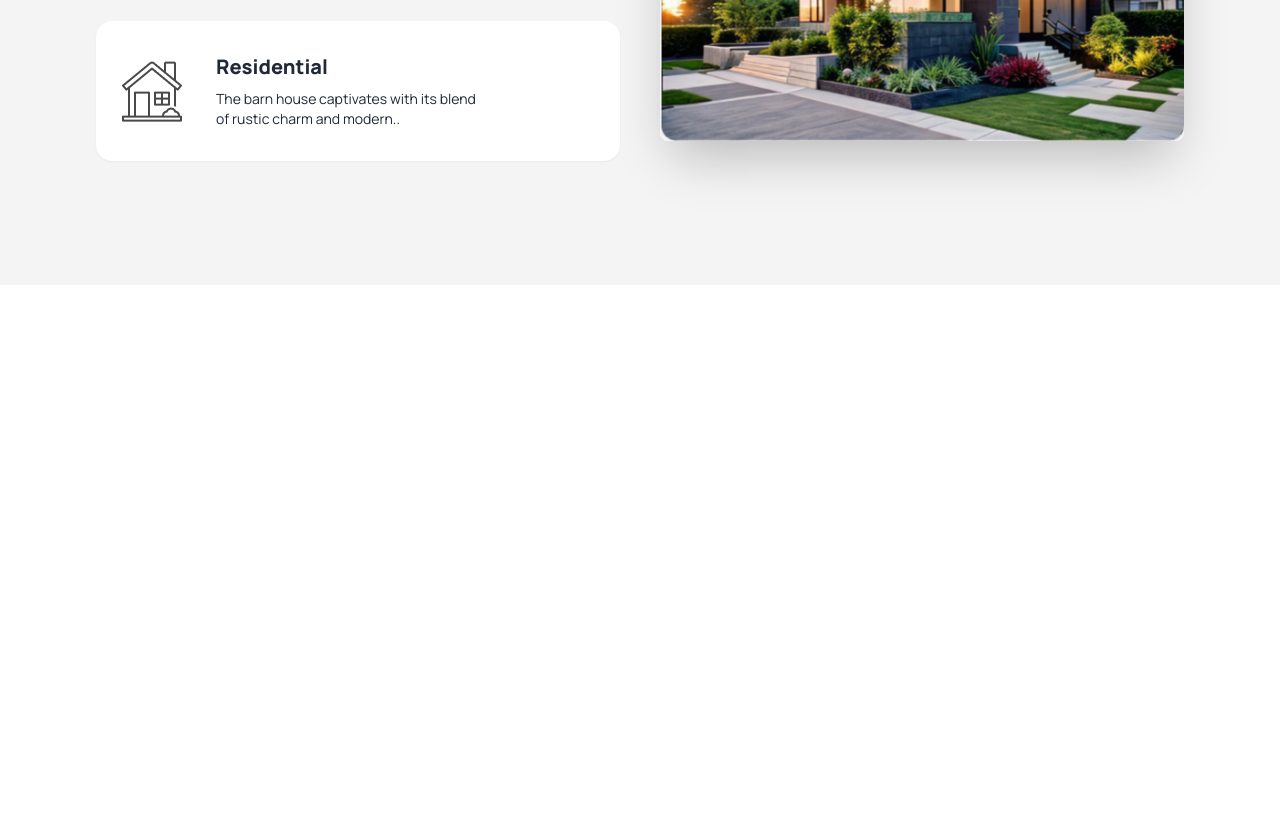
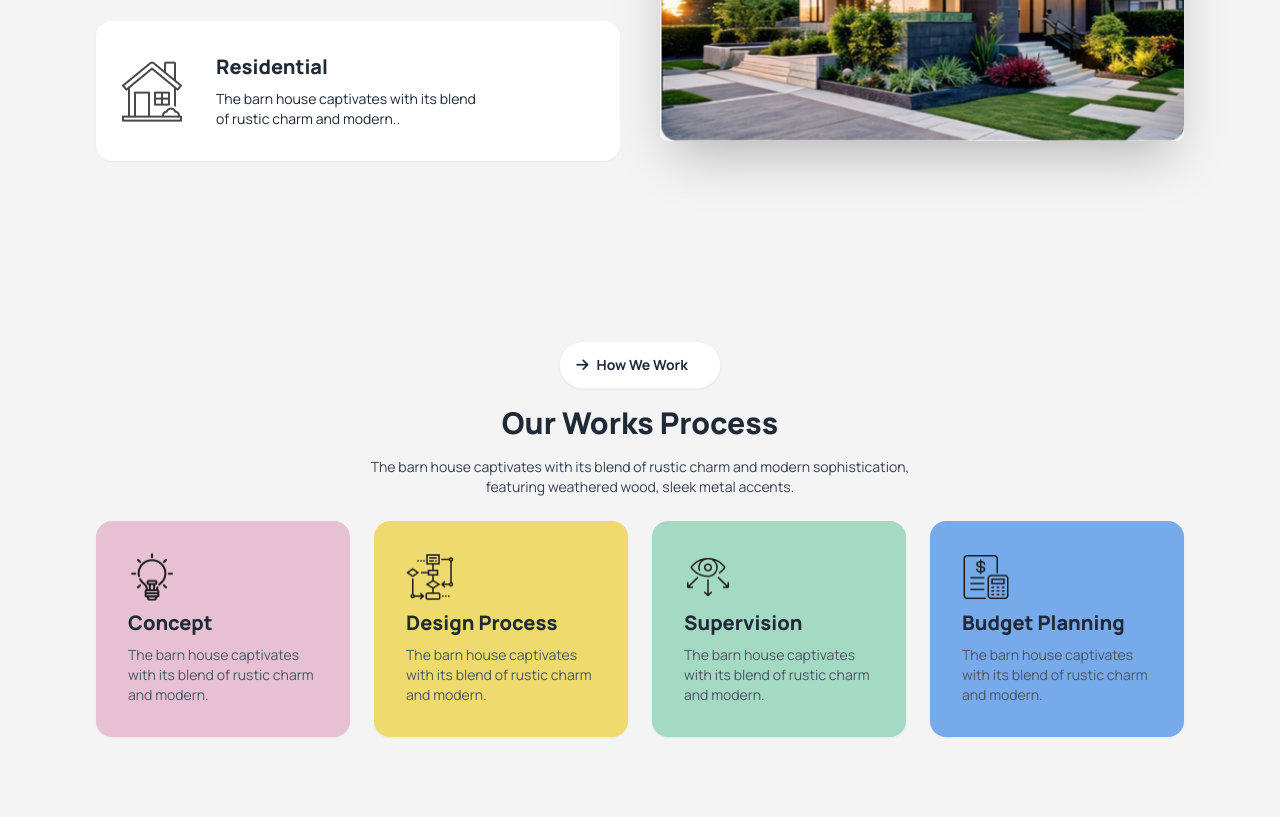
Before and after one commit to AB-Anam/Ass3-TailwindCss, a plain HTML site: page index.html in a window 1280 px wide. Shown: the part 1199-2016 px from the top of the page. Before the commit the page ends 1484 px from the top, so only its background shows below. Drawn offline with nearby package versions, Linux system fonts and the light colour scheme.

Commit message:
work process Section done

```diff
--- a/index.html
+++ b/index.html
@@ -28,7 +28,11 @@
                 'barn-primary': '#ABEF5F',
                 'grey': 'rgba(255, 255, 255, 0)',
                 'grey6': '#212121',
-                'white-somke': '#F4F4F4'
+                'white-somke': '#F4F4F4',
+                'blue': '#77AAEA',
+                'green': '#A4DAC3',
+                'pink':'#E7C1D3',
+                'yellow': '#EFDA6E'
 
             }
             }
@@ -94,6 +98,7 @@
    </section>
    <!-- DaisyUI Hero -->
     <main class="w-full bg-white-somke">
+      <!-- About Us Section -->
       <section class="mx-auto px-2 lg:px-20 pt-4 lg:pt-14">
         <div class="hero min-h-screen">
           <div class="hero-content grid grid-cols-1 lg:grid-cols-2 gap-8 lg:gap-10">
@@ -143,7 +148,50 @@
           </div>
         </div>
       </section>
-      <section>
+       <!--Our Work Process Section -->
+      <section class="mx-auto px-2 lg:px-24 pt-4 lg:py-14">
+        <div class="grid">
+          <div class="flex justify-center">
+            <a class="btn rounded-full font-bold bg-base-100"> <i class="fa-solid fa-arrow-right"></i>
+              How We Work
+              <span class="text-sm px-1 py-1 rounded-full text-white  origin-center -rotate-45 font-extralight"></span>
+            </i></a>
+          </div>
+          <h2 class="text-center font-extrabold text-3xl py-4">Our Works Process</h2>
+          <p class="text-center text-sm text-gray-700">The barn house captivates with its blend of rustic charm and modern sophistication,<br>
+            featuring weathered wood, sleek metal accents.</p>
+        </div>
+        <!-- About Us Cards -->
+        <div class="grid grid-cols-1 lg:grid-cols-4 gap-6 py-6">
+          <div class="card bg-base-100 shadow-sm bg-pink">
+            <div class="card-body">
+              <img src="./assets/concept.png" alt="" class="w-1/4">
+              <h2 class="card-title font-extrabold">Concept</h2>
+              <p class="text-sm text-gray-600">The barn house captivates with its blend of rustic charm and modern.</p>
+            </div>
+          </div>
+          <div class="card bg-yellow shadow-sm">
+            <div class="card-body">
+              <img src="./assets/flow-chart.png" alt="" class="w-1/4">
+              <h2 class="card-title font-extrabold">Design Process</h2>
+              <p class="text-sm text-gray-600">The barn house captivates with its blend of rustic charm and modern.</p>
+            </div>
+          </div>
+          <div class="card bg-green shadow-sm">
+            <div class="card-body">
+              <img src="./assets/vision.png" alt="" class="w-1/4">
+              <h2 class="card-title font-extrabold">Supervision</h2>
+              <p class="text-sm text-gray-600">The barn house captivates with its blend of rustic charm and modern.</p>
+            </div>
+          </div>
+          <div class="card bg-blue shadow-sm">
+            <div class="card-body">
+              <img src="./assets/budget-planning.png" alt="" class="w-1/4">
+              <h2 class="card-title font-extrabold text-left">Budget Planning</h2>
+              <p class="text-sm text-gray-600">The barn house captivates with its blend of rustic charm and modern.</p>
+            </div>
+          </div>
+        </div>
 
       </section>
 
```
